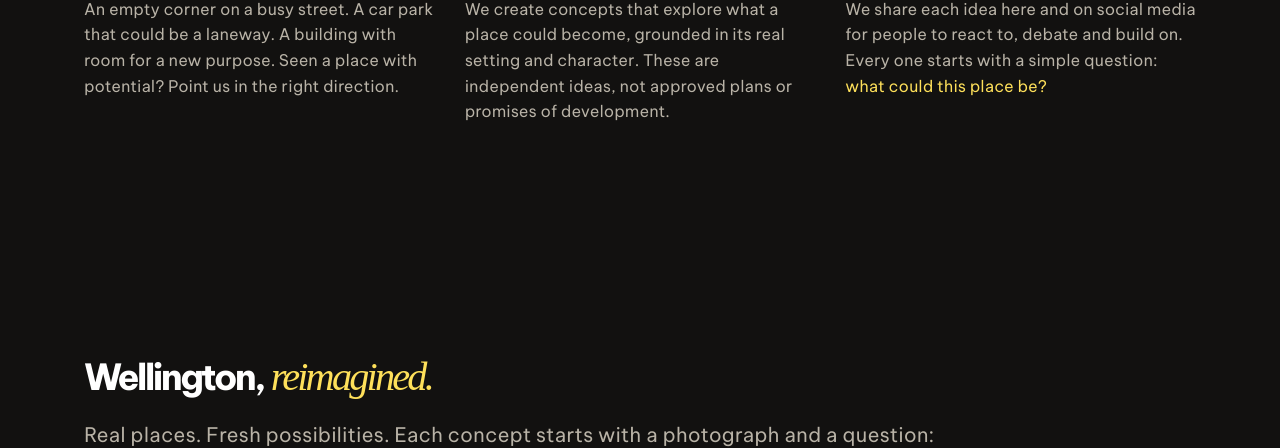
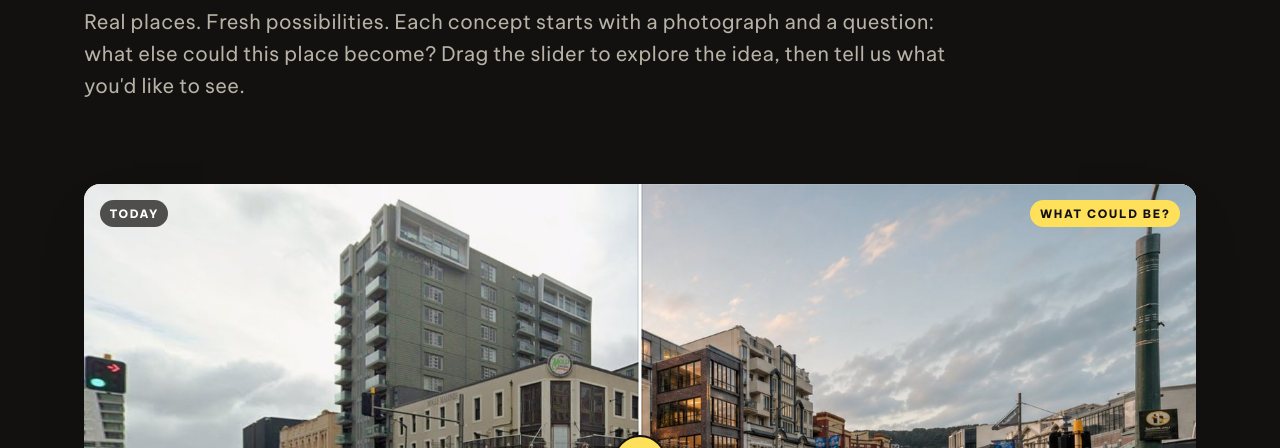
Before and after one commit to rethinkwelly-ship-it/rethinkwelly-site, a plain HTML site: page visions.html in a window 1280 px wide. Shown: the part 652-1100 px from the top of the page. Drawn offline with Linux system fonts and the light colour scheme; a script that the page names is missing; a web font is replaced by a local one.

Commit message:
Imagine: remove See it / Shape it / Share it section

```diff
--- a/visions.html
+++ b/visions.html
@@ -380,6 +380,7 @@ html.js .reveal.d3{transition-delay:.27s}
 
 /* ---------- page intro (pages without the photo hero) ---------- */
 .page-intro{padding-top:clamp(48px,7vw,96px)}
+.page-intro + .gallery{padding-top:0}
 
 /* ---------- gallery: "see all" link + community tag ---------- */
 .gallery-more{margin-top:clamp(36px,5vw,56px);display:flex;flex-wrap:wrap;gap:13px}
@@ -515,20 +516,7 @@ footer{padding-top:40px}
 </div>
 </section>
 
-<!-- ============ STEPS: see it / shape it / share it ============ -->
-<section class="how ideas-how" aria-label="See it, shape it, share it">
-  <div class="wrap">
-    <div class="steps">
-      <!-- ===== EDIT HERE: steps ===== -->
-      <div class="step reveal">
-        <h3>See it</h3><p>An empty corner on a busy street. A car park that could be a laneway. A building with room for a new purpose. Seen a place with potential? Point us in the right direction.</p></div>
-      <div class="step reveal d1">
-        <h3>Shape it</h3><p>We create concepts that explore what a place could become, grounded in its real setting and character. These are independent ideas, not approved plans or promises of development.</p></div>
-      <div class="step reveal d2">
-        <h3>Share it</h3><p>We share each idea here and on social media for people to react to, debate and build on. Every one starts with a simple question: <span style="color:var(--brand)">what could this place be?</span></p></div>
-    </div>
-  </div>
-</section>
+
 
 <!-- ============ GALLERY (centrepiece) ============ -->
 <section class="gallery" id="gallery">
```
